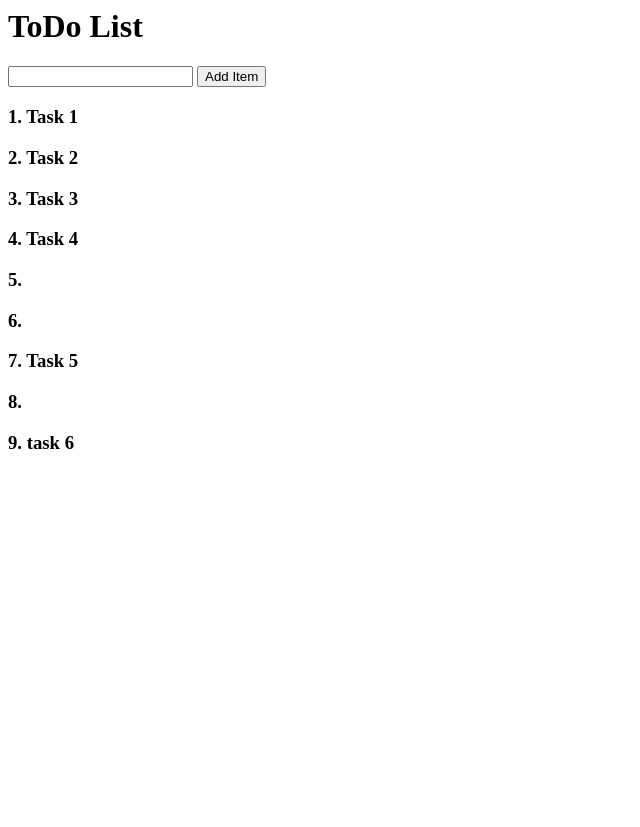
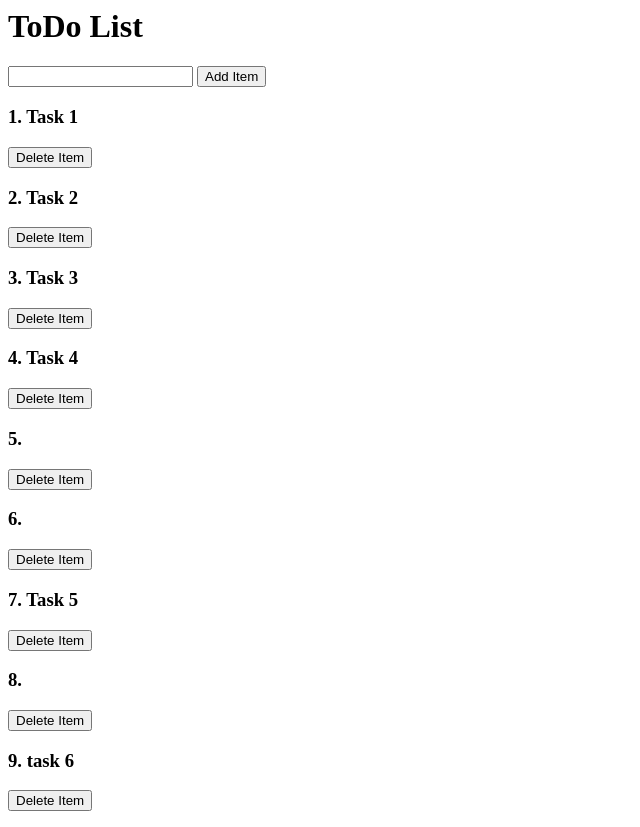
Before and after one commit to cdegwekar-eightfold/react-todo-backend, a Flask app: page / in a window 1280 px wide. Shown: the whole page, without its empty margins (0-640 px from the left). Before the commit the page ends 449 px from the top, so only its background shows below. Run offline with Flask 2, Linux system fonts and the light colour scheme; data comes from the database, SQL or seed files in the repository.

Commit message:
Delete functionality added

```diff
--- a/server.py
+++ b/server.py
@@ -51,6 +51,15 @@
     db.session.commit()
     return redirect(url_for('home'))
 
+@app.route('/delete/<id>', methods=['POST'])
+def delete(id):
+    print(id)
+    delete_item = ToDoTable.query.get(id)
+    db.session.delete(delete_item)
+    db.session.commit()
+    return redirect(url_for('home'))
+
+
 
 
 if __name__ == '__main__':
--- a/templates/home.html
+++ b/templates/home.html
@@ -9,7 +9,9 @@
             <input type="submit" value="Add Item">
         </form>
         {%for task in task_list%}
-            <h3>{{loop.index}}. {{task.description}}</h3>
+            <h3>{{loop.index}}. {{task.description}}</h3> <form action="{{ url_for('delete',id=task.id) }}" method="POST" >
+                <input type="submit" value="Delete Item">
+            </form>
         {% endfor %}
     </body>
 </html>
```
